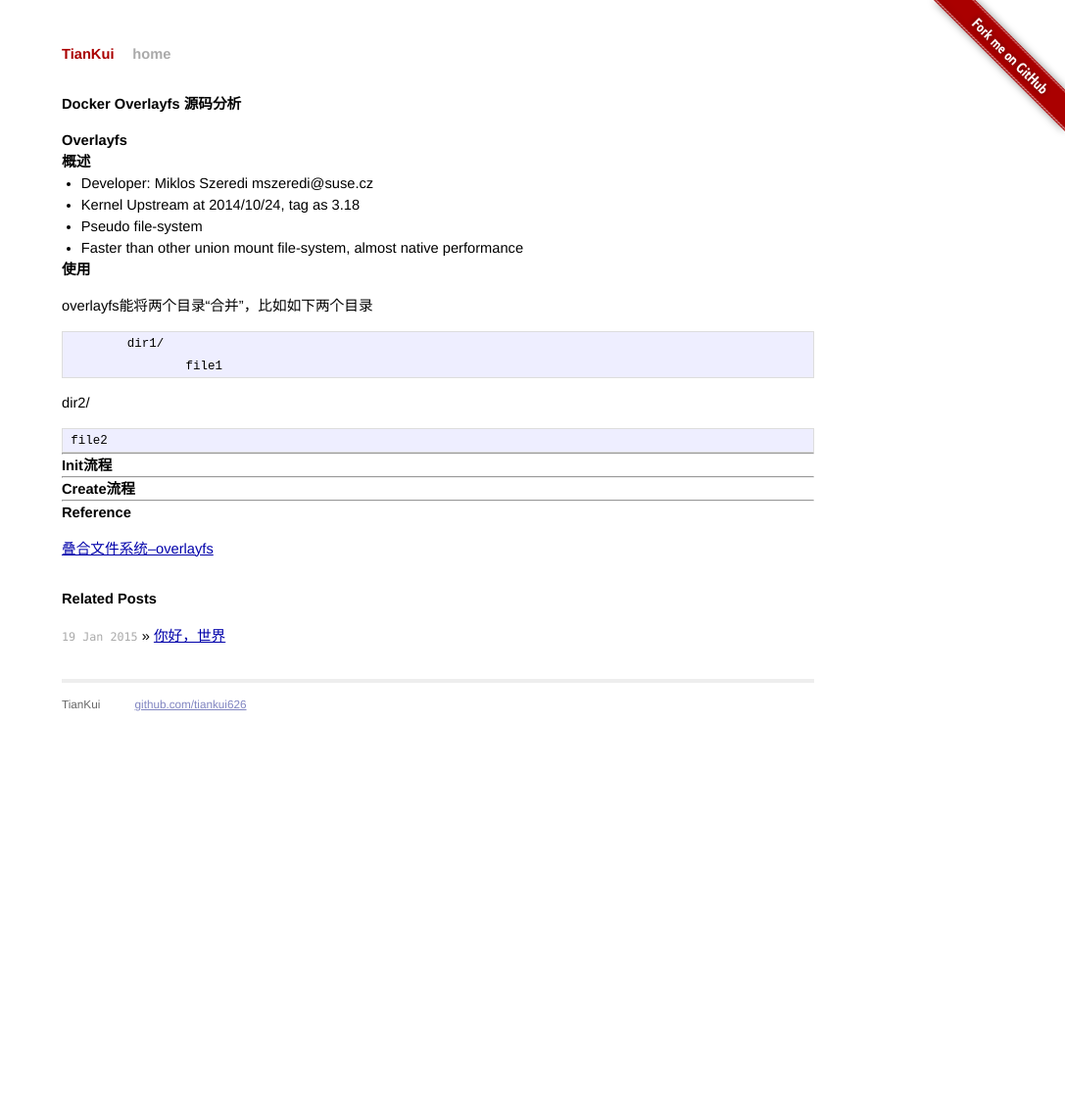
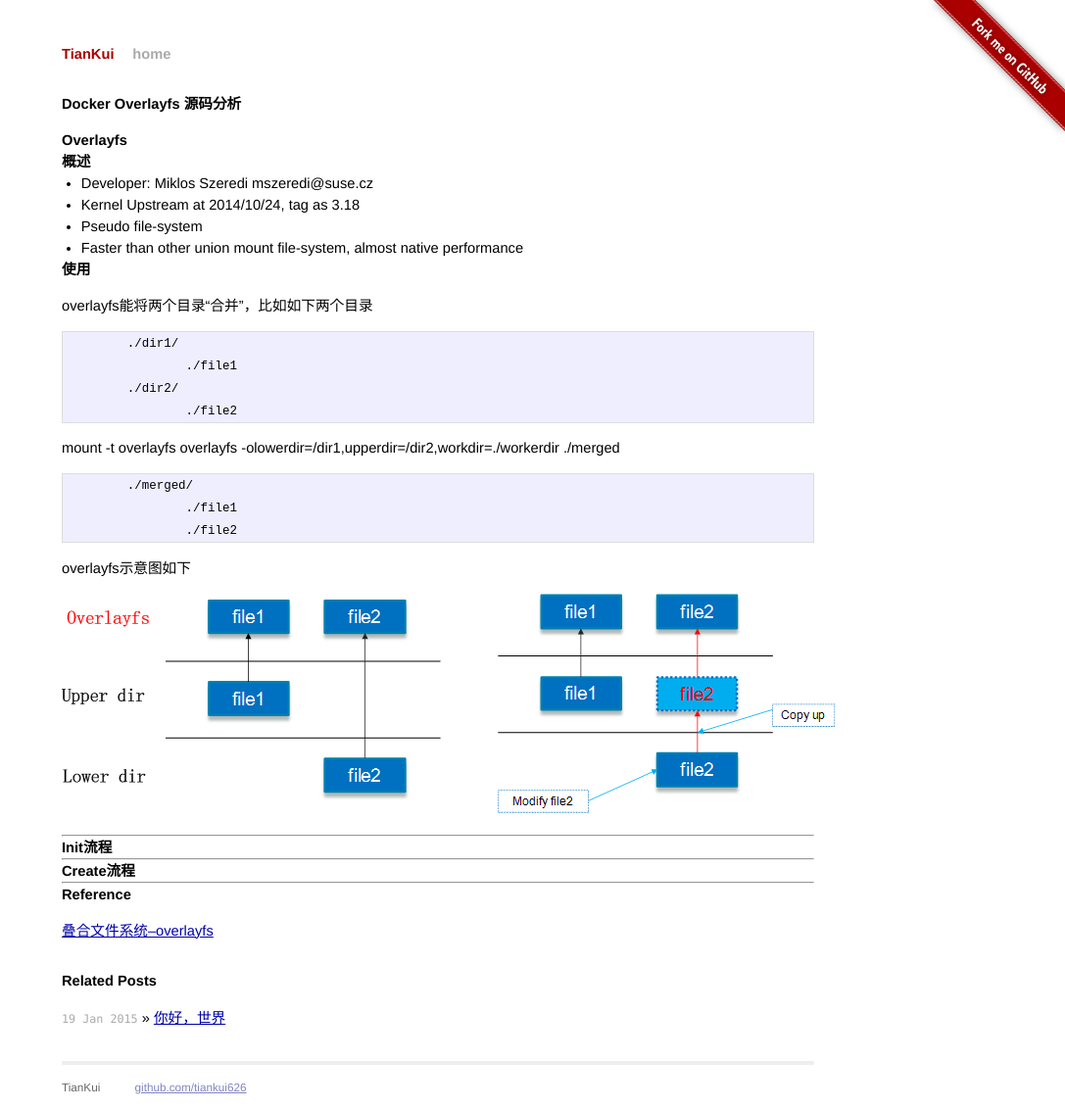
Before and after one commit to tiankui626/blog, a Jekyll site: the page built from _posts/2015-01-19-docker-in-overlayfs.md, in a window 1280 px wide. Shown: the whole page at 98% size, without its empty margins (193-1280 px from the left). Built offline with Jekyll 4.4.1, drawn with Linux system fonts in a browser that asks for light colours; Markdown is read by kramdown in place of the engine named in the settings; comment, search, counter and statistics services are not loaded; before the commit the page ends 944 px from its top, so only the background shows below that.

Commit message:
update overlay fs

```diff
--- a/_posts/2015-01-19-docker-in-overlayfs.md
+++ b/_posts/2015-01-19-docker-in-overlayfs.md
@@ -12,13 +12,20 @@ title: Docker Overlayfs 源码分析
 ### 使用
 overlayfs能将两个目录“合并”，比如如下两个目录
 
-		dir1/
-			file1
+		./dir1/
+			./file1
+		./dir2/
+			./file2
 
-> dir2/
->>     file2
+mount -t overlayfs overlayfs -olowerdir=/dir1,upperdir=/dir2,workdir=./workerdir ./merged
 
+		./merged/
+			./file1
+			./file2
 
+overlayfs示意图如下
+
+![image]({{ site.baseurl }}/image/overlayfs.png)
 
 ------
 ## Init流程
```
Also changed, not shown: image/overlayfs.png (added).
